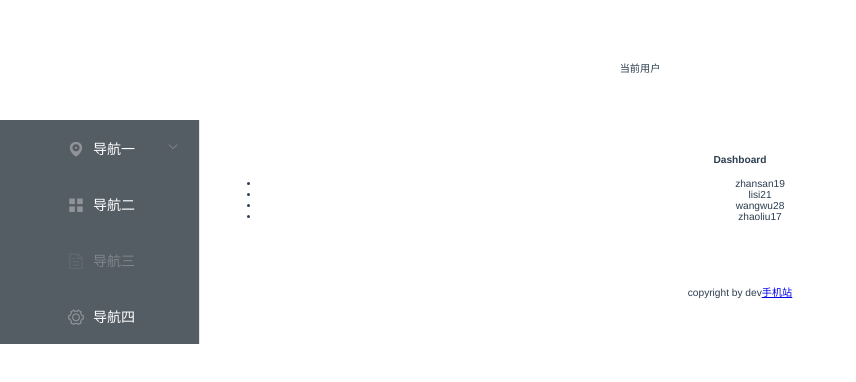
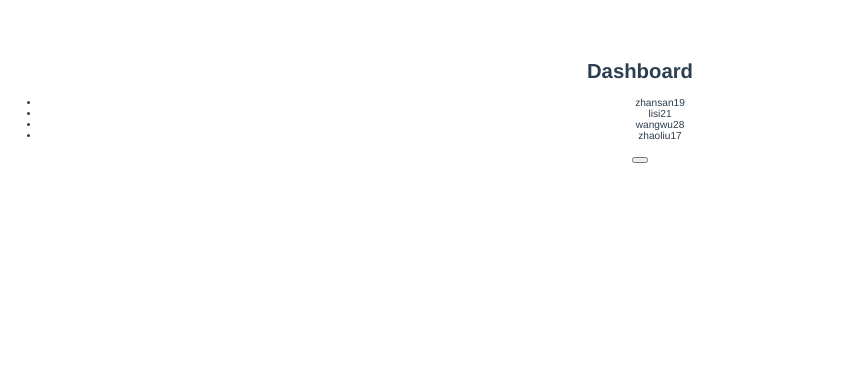
Before and after one commit to ink-teamwork/devops-ui, a Vue app: page / in a window 1280 px wide. Shown: the top 382 px of the page, without its empty margins (0-856 px from the left). Built offline with nearby package versions, Linux system fonts and the light colour scheme; a small style sheet from the web is missing.

Commit message:
自定义组件

```diff
--- /dev/null
+++ b/src/components/Button/index.jsx
@@ -0,0 +1,16 @@
+export default {
+    props: {
+
+    },
+    data(){
+        return{
+            text: "",
+        }
+    },
+    render(h){
+        console.log(this.$slots.default);
+        return(
+            <button>{this.text}</button>
+        )
+    }
+}
--- /dev/null
+++ b/src/components/EUI.js
@@ -0,0 +1,5 @@
+export default {
+    install: Vue => {
+        Vue.component('Button', () => import('./Button'))
+    }
+}
--- a/src/components/TabBar/index.js
+++ b/src/components/TabBar/index.js
@@ -2,15 +2,7 @@ export default {
     props: {
         value: Number,
     },
-    data(){
-        return {
-
-        }
-    },
-    created(){
-        console.log(this.value)
-    },
-    render(h){
+    render(){
         return(
             <div>{this.value}</div>
         );
--- a/src/layouts/BasicLayout.vue
+++ b/src/layouts/BasicLayout.vue
@@ -1,16 +1,5 @@
 <template>
-    <el-container>
-        <el-header><Header/></el-header>
-        <el-container>
-            <el-aside width="200px">
-                <Sidebar/>
-            </el-aside>
-            <el-container>
-                <el-main><router-view/></el-main>
-                <el-footer><Footer/></el-footer>
-            </el-container>
-        </el-container>
-    </el-container>
+    <router-view/>
 </template>
 
 <script>
--- a/src/pages/Dashboard.vue
+++ b/src/pages/Dashboard.vue
@@ -4,6 +4,9 @@
         <ul>
             <li v-for="item in items" v-bind:key="item.name"><span>{{item.name}}</span><span>{{item.age}}</span></li>
         </ul>
+        <Button>
+            <p>second</p>
+        </Button>
     </div>
 </template>
 
--- a/vue.config.js
+++ b/vue.config.js
@@ -8,5 +8,12 @@ module.exports = {
         before(app) {
             mock.init(app);
         }
-    }
+    },
+    rules: [
+        {
+            test: /\.less$/,
+            loader: "style-loader!css-loader!less-loader",
+        }
+    ],
+
 }
```
Also changed, not shown: package.json (+2 -5 lines), src/main.js (+2 -9 lines), src/components/Button/index.less (added), 1 other file (tests, documents, lock files or other folders).
